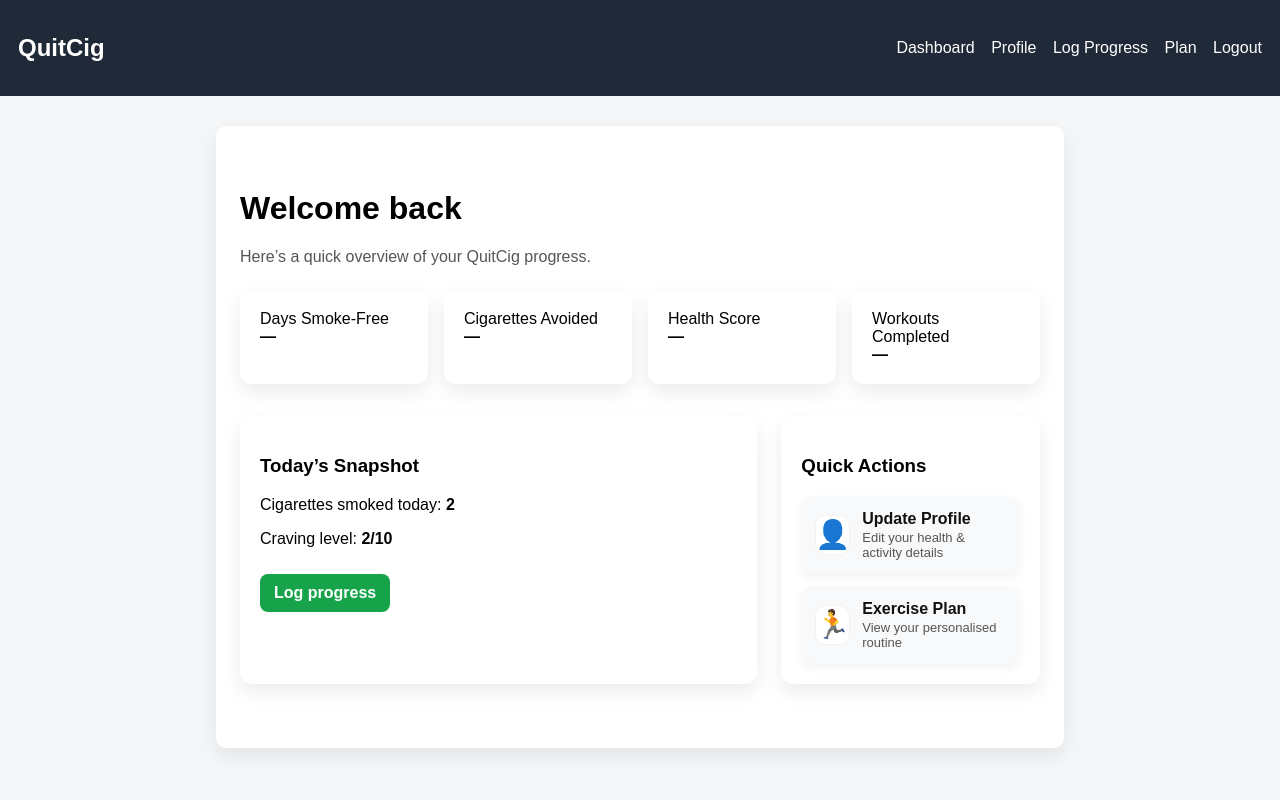
After one commit to ismailkhan18881-hash/django_project, a Django app: page /dashboard/ in a window 1280 px wide. The commit adds this page. Run offline with Django 5.2, Linux system fonts and the light colour scheme; a user stored in the database is signed in; data comes from the database, SQL or seed files in the repository; both versions use the stored data as it was after the commit.

Commit message:
first upload

```diff
--- a/config/settings.py
+++ b/config/settings.py
@@ -117,6 +117,10 @@ USE_TZ = True
 # https://docs.djangoproject.com/en/5.2/howto/static-files/
 
 STATIC_URL = 'static/'
+STATICFILES_DIRS = [
+    BASE_DIR / "core" / "static"
+]
+
 
 # Default primary key field type
 # https://docs.djangoproject.com/en/5.2/ref/settings/#default-auto-field
--- a/config/urls.py
+++ b/config/urls.py
@@ -1,24 +1,15 @@
-"""
-URL configuration for config project.
-
-The `urlpatterns` list routes URLs to views. For more information please see:
-    https://docs.djangoproject.com/en/5.2/topics/http/urls/
-Examples:
-Function views
-    1. Add an import:  from my_app import views
-    2. Add a URL to urlpatterns:  path('', views.home, name='home')
-Class-based views
-    1. Add an import:  from other_app.views import Home
-    2. Add a URL to urlpatterns:  path('', Home.as_view(), name='home')
-Including another URLconf
-    1. Import the include() function: from django.urls import include, path
-    2. Add a URL to urlpatterns:  path('blog/', include('blog.urls'))
-"""
 from django.contrib import admin
 from django.urls import path, include
+
+from django.conf import settings
+from django.contrib.staticfiles.urls import staticfiles_urlpatterns
 
 urlpatterns = [
     path('admin/', admin.site.urls),
     path('accounts/', include('django.contrib.auth.urls')),
     path('', include('core.urls')),
 ]
+
+# IMPORTANT: put static patterns in front so they always win
+if settings.DEBUG:
+    urlpatterns = staticfiles_urlpatterns() + urlpatterns
--- /dev/null
+++ b/core/static/css/styles.css
@@ -0,0 +1,108 @@
+body {
+  font-family: Arial, sans-serif;
+  background: #f4f6f8;
+  margin: 0;
+}
+
+/* Navbar */
+.navbar {
+  background: #1f2937;
+  color: white;
+  padding: 14px 18px;
+  display: flex;
+  justify-content: space-between;
+  align-items: center;
+}
+
+.navbar a {
+  color: white;
+  text-decoration: none;
+  margin-left: 12px;
+  font-weight: 500;
+}
+
+.navbar a:hover {
+  text-decoration: underline;
+}
+
+/* Page container */
+.container {
+  max-width: 800px;
+  margin: 30px auto;
+  background: white;
+  padding: 24px;
+  border-radius: 10px;
+  box-shadow: 0 8px 20px rgba(0,0,0,0.08);
+}
+
+/* Buttons */
+button {
+  background: #16a34a;
+  color: white;
+  border: none;
+  padding: 10px 16px;
+  border-radius: 8px;
+  cursor: pointer;
+}
+
+button:hover {
+  background: #15803d;
+}
+
+/* Forms */
+input, select, textarea {
+  width: 100%;
+  padding: 10px;
+  margin-top: 6px;
+  margin-bottom: 14px;
+  border-radius: 6px;
+  border: 1px solid #ccc;
+}
+
+/* Dashboard quick actions */
+.quick-actions {
+  display: flex;
+  flex-direction: column;
+  gap: 12px;
+  margin-top: 12px;
+}
+
+.action-card {
+  display: flex;
+  align-items: center;
+  gap: 12px;
+  padding: 14px;
+  border-radius: 12px;
+  background: #f8f9fb;
+  text-decoration: none;
+  color: #111;
+  box-shadow: 0 4px 10px rgba(0,0,0,0.05);
+  transition: transform 0.15s ease, box-shadow 0.15s ease;
+}
+
+.action-card:hover {
+  transform: translateY(-2px);
+  box-shadow: 0 6px 14px rgba(0,0,0,0.10);
+}
+
+.action-icon {
+  font-size: 28px;
+  width: 40px;
+  height: 40px;
+  display: flex;
+  align-items: center;
+  justify-content: center;
+  border-radius: 10px;
+  background: #ffffff;
+  box-shadow: inset 0 0 0 1px rgba(0,0,0,0.05);
+}
+
+.action-title {
+  font-weight: 700;
+  margin-bottom: 2px;
+}
+
+.action-subtitle {
+  font-size: 13px;
+  color: #555;
+}
--- /dev/null
+++ b/core/templates/base.html
@@ -0,0 +1,28 @@
+{% load static %}
+<!DOCTYPE html>
+<html lang="en">
+<head>
+    <meta charset="UTF-8">
+    <meta name="viewport" content="width=device-width, initial-scale=1.0">
+    <title>{% block title %}QuitCig{% endblock %}</title>
+    <link rel="stylesheet" href="{% static 'css/styles.css' %}">
+</head>
+<body>
+
+<nav class="navbar">
+    <h2 class="logo">QuitCig</h2>
+    <div class="nav-links">
+        <a href="{% url 'dashboard' %}">Dashboard</a>
+        <a href="{% url 'profile' %}">Profile</a>
+        <a href="{% url 'progress' %}">Log Progress</a>
+        <a href="{% url 'plan' %}">Plan</a>
+        <a href="{% url 'logout' %}">Logout</a>
+    </div>
+</nav>
+
+<div class="container">
+    {% block content %}{% endblock %}
+</div>
+
+</body>
+</html>
--- /dev/null
+++ b/core/templates/dashboard.html
@@ -0,0 +1,79 @@
+{% extends "base.html" %}
+{% block title %}Dashboard{% endblock %}
+
+{% block content %}
+<div style="max-width: 1100px; margin: 40px auto;">
+
+  <h1>Welcome back</h1>
+  <p style="color:#555;">Here’s a quick overview of your QuitCig progress.</p>
+
+  <div style="display:grid; grid-template-columns: repeat(4, 1fr); gap:16px; margin-top:24px;">
+    <div class="card">Days Smoke-Free<br><strong>—</strong></div>
+    <div class="card">Cigarettes Avoided<br><strong>—</strong></div>
+    <div class="card">Health Score<br><strong>—</strong></div>
+    <div class="card">Workouts Completed<br><strong>—</strong></div>
+  </div>
+
+  <div style="display:grid; grid-template-columns: 2fr 1fr; gap:24px; margin-top:32px;">
+    <div class="card">
+      <h3>Today’s Snapshot</h3>
+      <p>Cigarettes smoked today:
+        <strong>{{ last_log.cigarettes_smoked|default:"Not logged" }}</strong>
+      </p>
+      <p>Craving level:
+        <strong>{{ last_log.craving_level|default:"Not logged" }}/10</strong>
+      </p>
+
+      <a class="link-btn" href="{% url 'progress' %}">Log progress</a>
+    </div>
+
+    <div class="card">
+      <h3>Quick Actions</h3>
+
+      <div class="quick-actions">
+        <a href="{% url 'profile' %}" class="action-card">
+          <div class="action-icon">👤</div>
+          <div class="action-text">
+            <div class="action-title">Update Profile</div>
+            <div class="action-subtitle">Edit your health & activity details</div>
+          </div>
+        </a>
+
+        <a href="{% url 'plan' %}" class="action-card">
+          <div class="action-icon">🏃</div>
+          <div class="action-text">
+            <div class="action-title">Exercise Plan</div>
+            <div class="action-subtitle">View your personalised routine</div>
+          </div>
+        </a>
+      </div>
+
+    </div>
+  </div>
+
+</div>
+
+<style>
+.card {
+  background:#fff;
+  padding:20px;
+  border-radius:12px;
+  box-shadow:0 8px 20px rgba(0,0,0,0.08);
+}
+
+/* small button-style link for "Log progress" */
+.link-btn {
+  display: inline-block;
+  margin-top: 10px;
+  padding: 10px 14px;
+  background: #16a34a;
+  color: #fff;
+  border-radius: 8px;
+  text-decoration: none;
+  font-weight: 600;
+}
+.link-btn:hover {
+  background: #15803d;
+}
+</style>
+{% endblock %}
--- a/core/urls.py
+++ b/core/urls.py
@@ -1,12 +1,9 @@
 from django.urls import path
-from .views import profile_view
+from .views import profile_view, log_progress, plan_view, dashboard_view
 
 urlpatterns = [
-    path('profile/', profile_view, name='profile'),
+    path("dashboard/", dashboard_view, name="dashboard"),
+    path("profile/", profile_view, name="profile"),
+    path("progress/", log_progress, name="progress"),
+    path("plan/", plan_view, name="plan"),
 ]
-from .views import profile_view, log_progress
-
-urlpatterns = [
-    path('profile/', profile_view, name='profile'),
-    path('progress/', log_progress, name='progress'),
-]
--- a/core/views.py
+++ b/core/views.py
@@ -1,46 +1,94 @@
-from django.shortcuts import render
+from django.shortcuts import render, redirect
 from django.contrib.auth.decorators import login_required
+
 from .forms import ProfileForm, ProgressLogForm
 from .utils import generate_exercise_plan
-from .models import Profile
+from .models import Profile, ProgressLog
+
+
+@login_required
+def dashboard_view(request):
+    """
+    Simple design-first dashboard.
+    Uses real data where available, placeholders elsewhere.
+    """
+    profile = Profile.objects.filter(user=request.user).first()
+    last_log = ProgressLog.objects.filter(user=request.user).order_by("-date", "-id").first()
+
+    return render(request, "dashboard.html", {
+        "profile": profile,
+        "last_log": last_log,
+    })
+
 
 @login_required
 def profile_view(request):
     profile, created = Profile.objects.get_or_create(user=request.user)
 
-    if request.method == 'POST':
+    if request.method == "POST":
         form = ProfileForm(request.POST, instance=profile)
         if form.is_valid():
-            profile = form.save()
-
-            plan = generate_exercise_plan(
-                profile.age,
-                profile.cigarettes_per_day,
-                profile.craving_level
-            )
-
-            return render(request, 'plan.html', {'plan': plan})
+            form.save()
+            return redirect("dashboard")
     else:
         form = ProfileForm(instance=profile)
 
-    return render(request, 'profile.html', {'form': form})
-from .models import ProgressLog
-from django.utils import timezone
+    return render(request, "profile.html", {"form": form})
+
 
 @login_required
 def log_progress(request):
-    if request.method == 'POST':
+    if request.method == "POST":
         form = ProgressLogForm(request.POST)
         if form.is_valid():
             log = form.save(commit=False)
             log.user = request.user
-
-            # simple money saved logic (£0.50 per cigarette avoided, example)
-            log.money_saved = max(0, (20 - log.cigarettes_smoked) * 0.5)
-
+            log.money_saved = max(0, (20 - int(log.cigarettes_smoked)) * 0.5)
             log.save()
-            return render(request, 'progress_success.html', {'log': log})
+            return redirect("dashboard")
     else:
         form = ProgressLogForm()
 
-    return render(request, 'log_progress.html', {'form': form})
+    return render(request, "log_progress.html", {"form": form})
+
+
+@login_required
+def plan_view(request):
+    profile, created = Profile.objects.get_or_create(user=request.user)
+
+    # Must have profile basics
+    if profile.age is None or profile.cigarettes_per_day is None:
+        return render(request, "plan.html", {
+            "plan": "Please complete your profile first.",
+        })
+
+    last_log = ProgressLog.objects.filter(user=request.user).order_by("-date", "-id").first()
+
+    # Use latest logged values when available (more realistic)
+    cigarettes_for_plan = last_log.cigarettes_smoked if last_log else profile.cigarettes_per_day
+    craving_for_plan = last_log.craving_level if last_log else getattr(profile, "craving_level", None)
+
+    # If craving is still missing for any reason, default to 0 (safe baseline)
+    if craving_for_plan is None:
+        craving_for_plan = 0
+
+    plan_text = generate_exercise_plan(
+        profile.age,
+        int(cigarettes_for_plan),
+        int(craving_for_plan)
+    )
+
+    notes = []
+    if getattr(profile, "has_asthma", False):
+        notes.append("Asthma considered")
+    if hasattr(profile, "can_run") and not profile.can_run:
+        notes.append("Running avoided")
+    if hasattr(profile, "can_swim") and not profile.can_swim:
+        notes.append("Swimming avoided")
+    if getattr(profile, "activity_level", "") == "active":
+        notes.append("Active level allows longer sessions when cravings are low")
+
+    if notes:
+        plan_text += "\n\nPersonalisation:\n- " + "\n- ".join(notes)
+
+    return render(request, "plan.html", {"plan": plan_text})
```
Also changed, not shown: core/forms.py (+32 -4 lines), core/models.py (+37 -6 lines), core/progress_success.html (+12 -4 lines), core/templates/log_progress.html (+46 -5 lines), core/templates/plan.html (+6 -1 lines), core/templates/profile.html (+54 -5 lines), core/templates/progress_success.html (+6 -6 lines), core/migrations/0003_profile_activity_level_profile_can_run_and_more.py (added), db.sqlite3.
